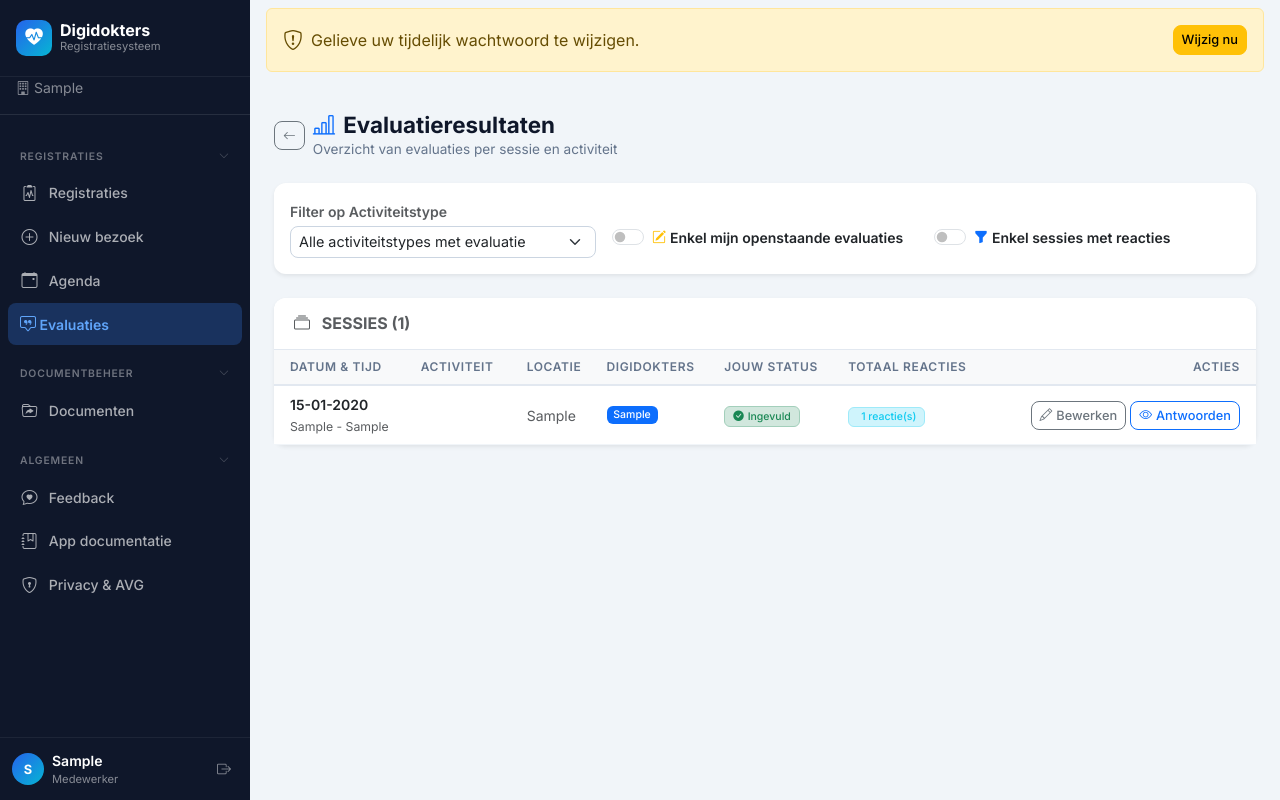
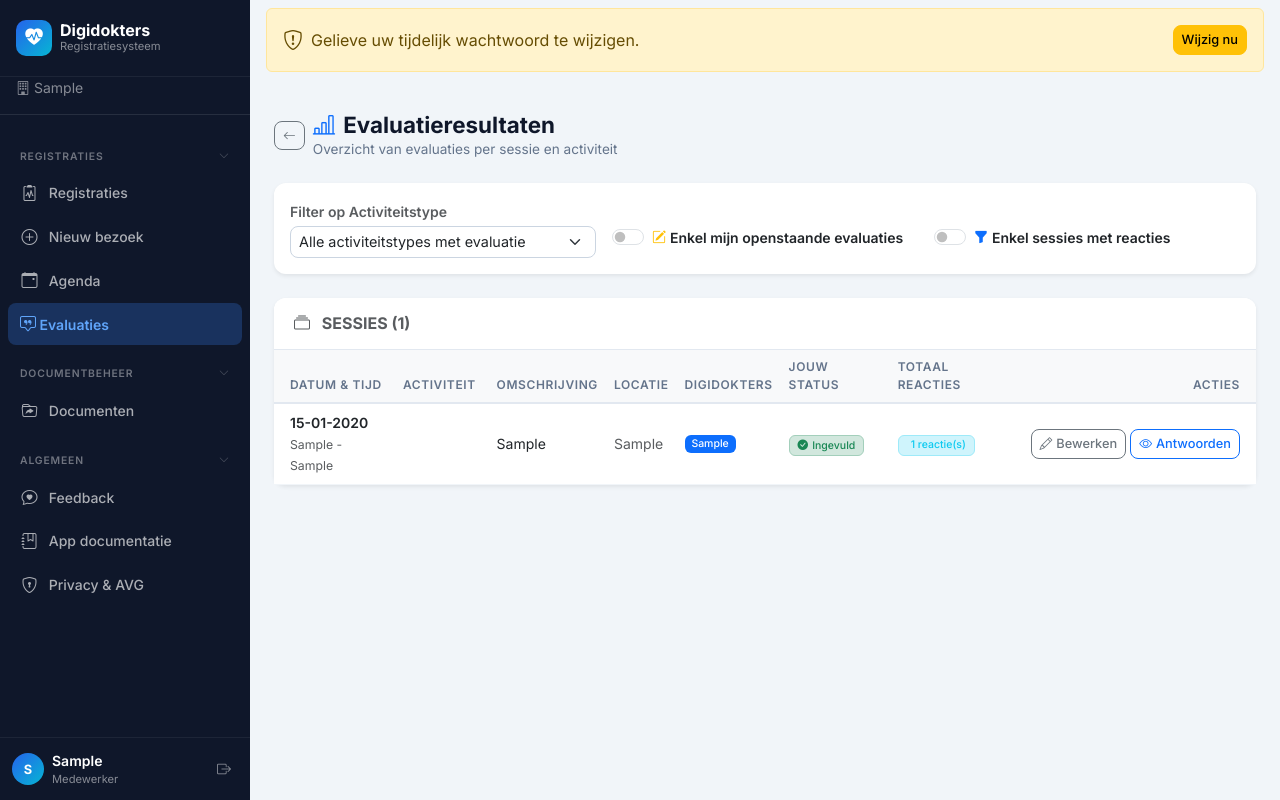
Before and after one commit to mark-vandenbroeck/Digidokters, a Flask app: page /evaluaties/resultaten in a window 1280 px wide. Run offline with Flask 3, Linux system fonts and the light colour scheme; a user stored in the database is signed in; tables that the repository leaves empty hold one stand-in row (values such as "Sample post"); some libraries are stand-ins or nearby versions.

Commit message:
Herwerk Rollen en Rechten documentatie en voeg omschrijving toe aan evaluatiepagina's

```diff
--- a/templates/admin/evaluaties/resultaten.html
+++ b/templates/admin/evaluaties/resultaten.html
@@ -100,6 +100,7 @@
                     <tr>
                         <th class="ps-3">Datum & Tijd</th>
                         <th>Activiteit</th>
+                        <th>Omschrijving</th>
                         <th>Locatie</th>
                         <th>Digidokters</th>
                         <th>Jouw Status</th>
@@ -121,6 +122,13 @@
                             <span class="badge bg-{{ item.type.kleur or 'blue' }}-soft text-{{ item.type.kleur or 'blue' }} fs-6 px-2.5 py-1">
                                 {{ item.type.naam }}
                             </span>
+                        </td>
+                        <td>
+                            {% if item.omschrijving %}
+                                <span class="text-dark">{{ item.omschrijving }}</span>
+                            {% else %}
+                                <span class="text-muted fst-italic">—</span>
+                            {% endif %}
                         </td>
                         <td class="text-muted">{{ item.locatie.naam if item.locatie else '—' }}</td>
                         <td>
--- a/templates/admin/evaluaties/sessie_detail.html
+++ b/templates/admin/evaluaties/sessie_detail.html
@@ -47,6 +47,9 @@
                     <span class="badge bg-{{ item.type.kleur or 'blue' }}-soft text-{{ item.type.kleur or 'blue' }}">
                         {{ item.type.naam }}
                     </span>
+                    {% if item.omschrijving %}
+                    <div class="small fw-normal text-muted mt-1">{{ item.omschrijving }}</div>
+                    {% endif %}
                 </div>
             </div>
             <div class="col-12 col-md-3">
```
Also changed, not shown: templates/admin/evaluaties/overzicht.html (+8 -0 lines), 1 other file.
